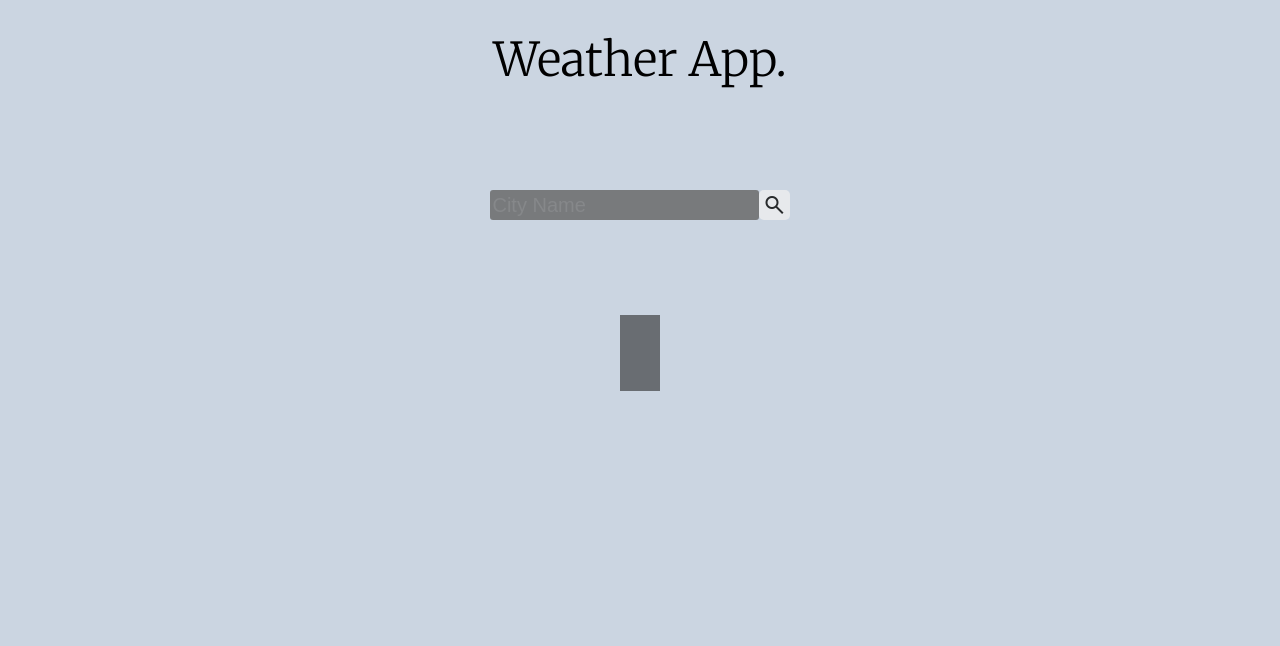
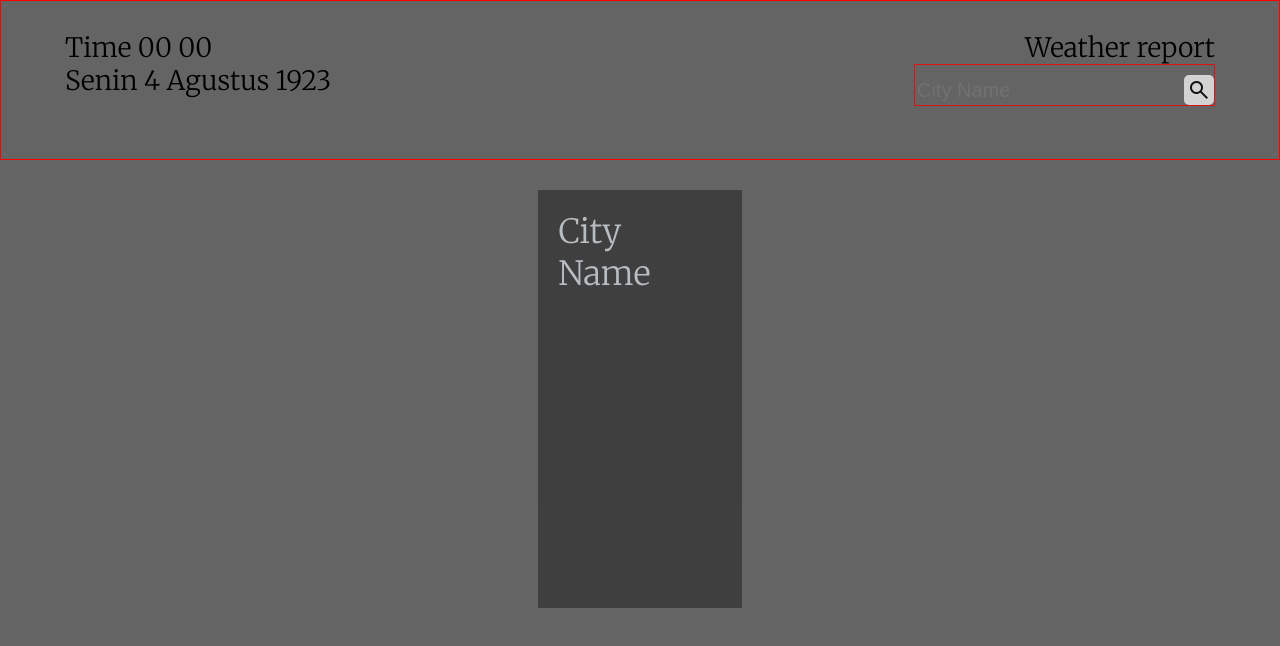
Before and after one commit to kurniadikevin/Weather-App, a plain HTML site: page index.html in a window 1280 px wide. Drawn offline with nearby package versions, Linux system fonts and the light colour scheme; no server answers.

Commit message:
add modification on html and css

```diff
--- a/index.html
+++ b/index.html
@@ -10,7 +10,14 @@
 
 </head>
 <body>
-    <div class="header">Weather App.</div>
+    <div class="header">
+        <div class="current-date">
+            <div class="date-time">Time 00 00</div>
+            <div class="date-date">Senin 4 Agustus 1923</div>
+        </div>
+
+        <div class="header-right">
+                <div class="app-name">Weather report</div>
 
                 <div class="inputDiv">
                     <div class="cont1">
@@ -24,9 +31,16 @@
                         </button>
                     </div>
                 </div>
+        </div>
+    </div>
+
+
+
+
     <div class="main">
-        <div class="city-name"></div>
+
         <div class="city-content">
+            <div class="city-name">City Name</div>
             <div class="weather"></div>
             <div class="temp"> </div>
             <div class="min-temp"></div>
--- a/style.css
+++ b/style.css
@@ -1,27 +1,42 @@
 @import url('https://fonts.googleapis.com/css2?family=Merriweather:wght@300&display=swap');
 
 body{
-    background-color: #cbd5e1;
+    background-color: rgb(100,100,100);
     display: grid;
-    grid-template-rows: 2fr 1fr 7fr;
+    grid-template-rows: 2fr  8fr;
     height: 100vh;
     margin: 0;
     font-family: 'Merriweather', serif;
     font-weight: 500;
     color: black;
     transition: background-color 1s;
+
 }
 
 body>div{
-    border: 0px solid red;
+
 }
 
 .header{
     display: flex;
     padding-top: 30px;
-    justify-content: center;
-    font-size: 35pt;
+    justify-content: space-between;
+    border: 1px solid red;
+    padding-right: 5%;
+    padding-left: 5%;
 }
+    .current-date{
+        font-size: 20pt;
+
+    }
+
+   .app-name{
+    display: flex;
+    justify-content: flex-end;
+    font-size: 20pt;
+    font-weight: 500;
+   }
+
 
 .inputDiv{
     display: flex;
@@ -30,6 +45,7 @@ body>div{
     justify-content: center;
     gap: 10px;
     opacity: 0.8;
+    border: 1px solid red;
 
 }
 
@@ -70,19 +86,22 @@ body>div{
     align-items: center;
     padding-top: 30px;
     gap: 25px;
-
+    background-color: rgb(100,100,100,0.2);
+    border-radius: 20px;
+    margin-left: 3%;
+    margin-right: 3%;
 }
 
 .main>div{
     border: 0px solid red;
 }
 
-    .city-name{
-        font-size: 20pt;
-        padding: 10px;
-        font-weight: 500;
+.city-name{
+    font-size: 25pt;
+    padding-right: 3%;
+    font-weight: 500;
 
-    }
+}
 
     .city-content{
         display: grid;
```
Lines whose indentation alone changed are shown as unchanged.
